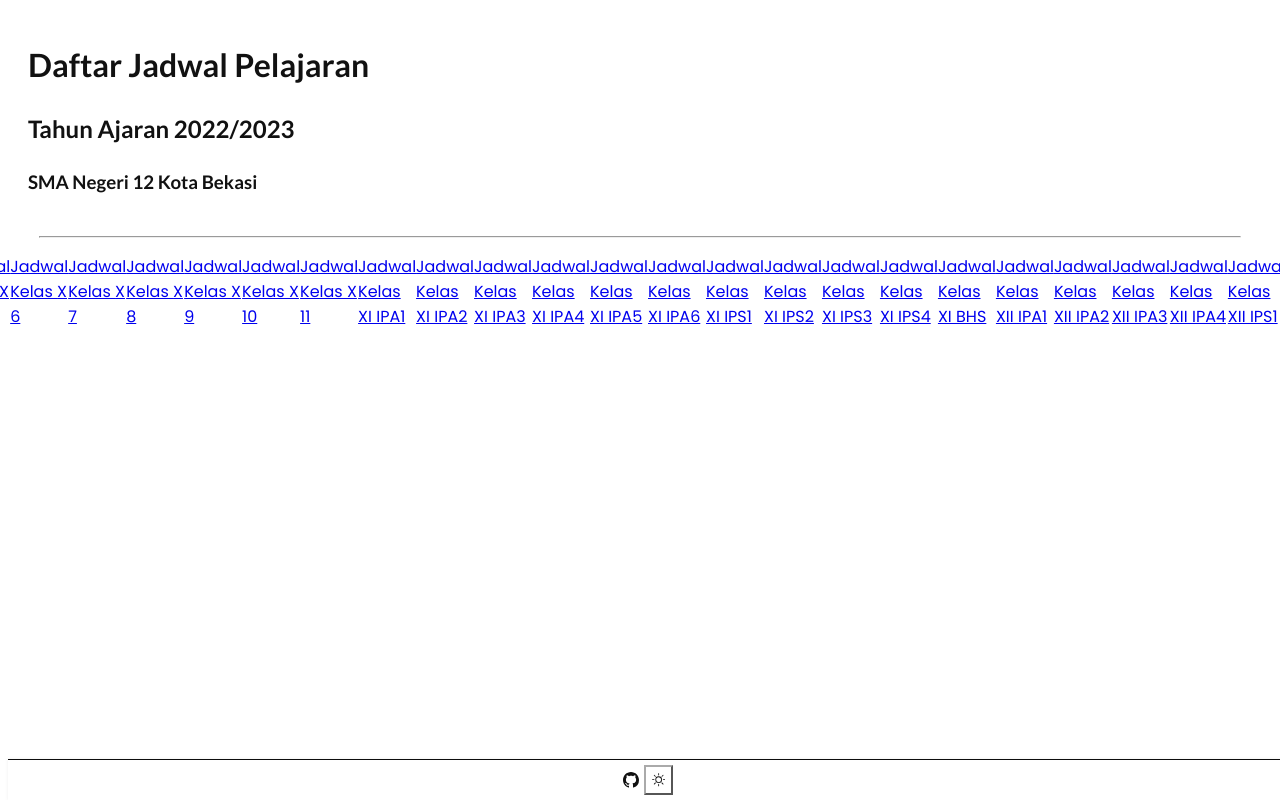
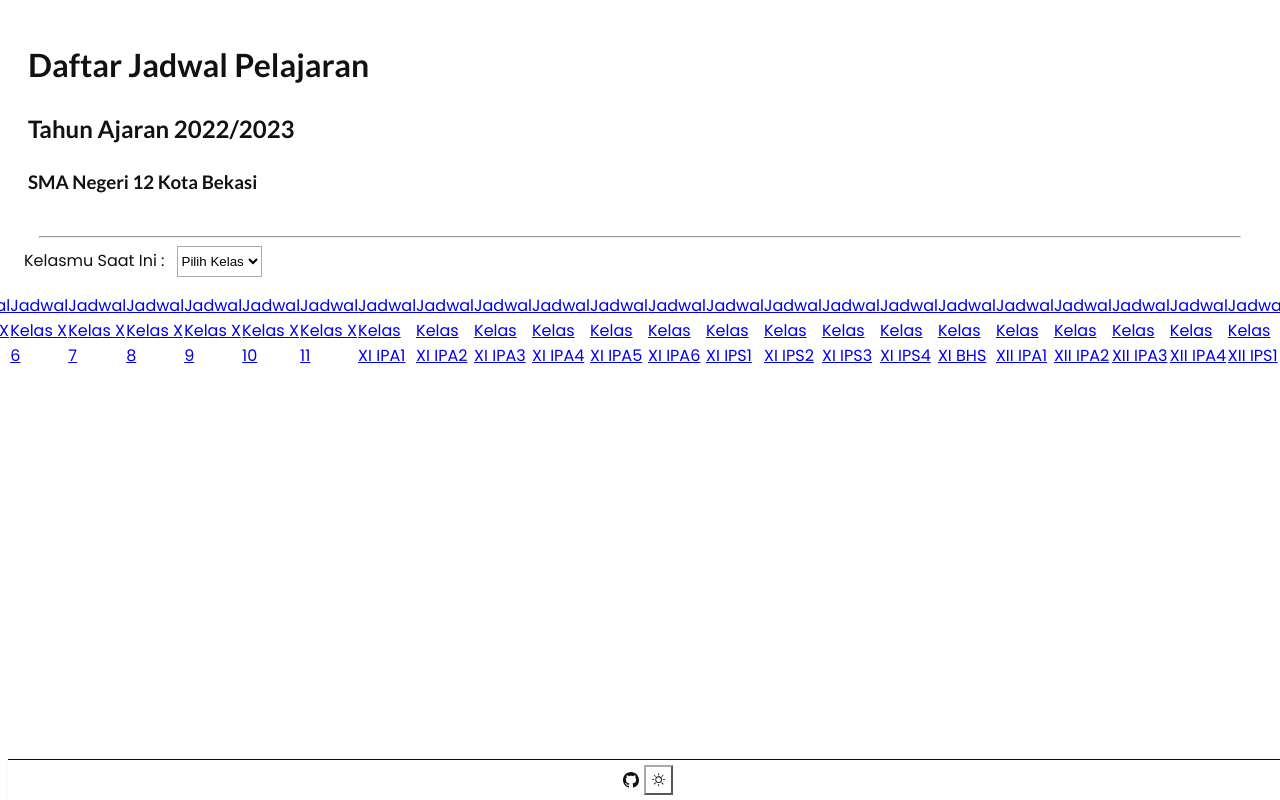
Before and after one commit to reacto11mecha/jadwal-ssg, a Next.js app: page / in a window 1280 px wide. Shown: the top 800 px of the page. Built offline with nearby package versions, Linux system fonts and the light colour scheme.

Commit message:
feat: menambahkan fitur kelas favorit

```diff
--- a/components/Footer.tsx
+++ b/components/Footer.tsx
@@ -1,4 +1,7 @@
 import { BsGithub, BsFillMoonFill, BsSun } from "react-icons/bs";
+import { ImHome } from "react-icons/im";
+import Router from "next/router";
+
 import { useDarkMode } from "@/context/darkMode";
 import { useRouter } from "next/router";
 
@@ -11,6 +14,23 @@ export interface IFooter {
   allClass?: string[];
   currentClassSchedule?: IIndividualClass;
 }
+
+const GoHome = () => (
+  <article className={`card ${styles.CardStyle}`}>
+    <header>
+      <a
+        onClick={() => {
+          localStorage.removeItem("favourite-class");
+          Router.replace("/");
+        }}
+        className={styles.goHomeButton}
+        aria-label="Halaman repositori github kode website ini"
+      >
+        <ImHome />
+      </a>
+    </header>
+  </article>
+);
 
 const GithubAndToggler = ({
   isDarkTheme,
@@ -79,10 +99,13 @@ export const Footer = (props: IFooter) => {
     <footer className={styles.Footer}>
       <div className={styles.container}>
         {props.showDropdown && props.allClass && props.currentClassSchedule && (
-          <SelectDropdown
-            allClass={props.allClass}
-            currentClassSchedule={props.currentClassSchedule}
-          />
+          <>
+            <SelectDropdown
+              allClass={props.allClass}
+              currentClassSchedule={props.currentClassSchedule}
+            />
+            <GoHome />
+          </>
         )}
         <GithubAndToggler
           isDarkTheme={isDarkTheme as boolean}
--- a/pages/index.tsx
+++ b/pages/index.tsx
@@ -1,9 +1,12 @@
-import type { GetStaticProps, InferGetStaticPropsType } from "next";
 import dynamic from "next/dynamic";
+import { useEffect } from "react";
+import Router from "next/router";
 import Head from "next/head";
 import Link from "next/link";
 import path from "path";
 import fs from "fs";
+
+import type { GetStaticProps } from "next";
 
 import { lato } from "@/utils/font";
 import styles from "@/styles/Home.module.css";
@@ -29,9 +32,16 @@ export const getStaticProps: GetStaticProps = async () => {
   };
 };
 
-const Home = ({
-  classLists,
-}: InferGetStaticPropsType<typeof getStaticProps>) => (
+const Home = ({ classLists }: { classLists: string[] }) => {
+  useEffect(() => {
+    const className = localStorage.getItem("favourite-class");
+
+    if (className) {
+      Router.replace(`/class/${className}`);
+    }
+  }, []);
+
+  return (
     <div>
       <Head>
         <title>Daftar Jadwal Pelajaran SMA Negeri 12 Kota Bekasi</title>
@@ -40,13 +50,34 @@ const Home = ({
           content="Daftar jadwal pelajaran SMAN 12 Bekasi"
         />
       </Head>
+
       <header className={`${styles.header} ${lato.className}`}>
         <h1>Daftar Jadwal Pelajaran</h1>
         <h2>Tahun Ajaran 2022/2023</h2>
         <h3>SMA Negeri 12 Kota Bekasi</h3>
       </header>
+
       <hr className={styles.horizontalRuler} />
+
       <main className={styles.mainContent}>
+        <div className={styles.favouriteClass}>
+          <p className={styles.currentClass}>Kelasmu Saat Ini :</p>
+
+          <select
+            className={styles.favouriteClassPicker}
+            onChange={(e) =>
+              localStorage.setItem("favourite-class", e.target.value)
+            }
+          >
+            <option value="">Pilih Kelas</option>
+            {classLists.map((className) => (
+              <option key={className} value={className}>
+                {className.replace("-", " ")}
+              </option>
+            ))}
+          </select>
+        </div>
+
         <ul
           className={`flex one two-500 three-600 four-800 ${styles.jadwalList}`}
         >
@@ -62,5 +93,6 @@ const Home = ({
       <Footer />
     </div>
   );
+};
 
 export default Home;
--- a/styles/Footer.module.css
+++ b/styles/Footer.module.css
@@ -16,6 +16,7 @@
   justify-content: center;
   height: 100%;
   width: 100%;
+  gap: 5px;
 }
 
 .CardStyle {
@@ -36,7 +37,6 @@
 .themeToggler {
   cursor: pointer;
   margin-top: 0px;
-  margin-left: 5px;
 }
 
 .themeToggler:focus,
@@ -47,8 +47,11 @@
 
 .classSelector {
   color: var(--color-text);
-  margin-right: 5px;
   width: auto;
   padding-left: 4px;
   padding-right: 1px;
 }
+
+.goHomeButton {
+  cursor: pointer;
+}
--- a/styles/Home.module.css
+++ b/styles/Home.module.css
@@ -29,3 +29,25 @@
 .mainContent {
   padding-bottom: 2em;
 }
+
+.favouriteClass {
+  display: inline;
+  margin: 0 auto;
+  padding: 12px 0;
+  padding-left: 1em;
+}
+
+.currentClass {
+  width: fit-content;
+  display: inherit;
+}
+
+.favouriteClassPicker {
+  background: none;
+  display: inherit;
+  width: auto;
+  aspect-ratio: 2.7;
+  margin-left: 0.75rem;
+  border-color: var(--color-border-card);
+  background-color: var(--color-background-secondary);
+}
```
Lines whose indentation alone changed are shown as unchanged.
